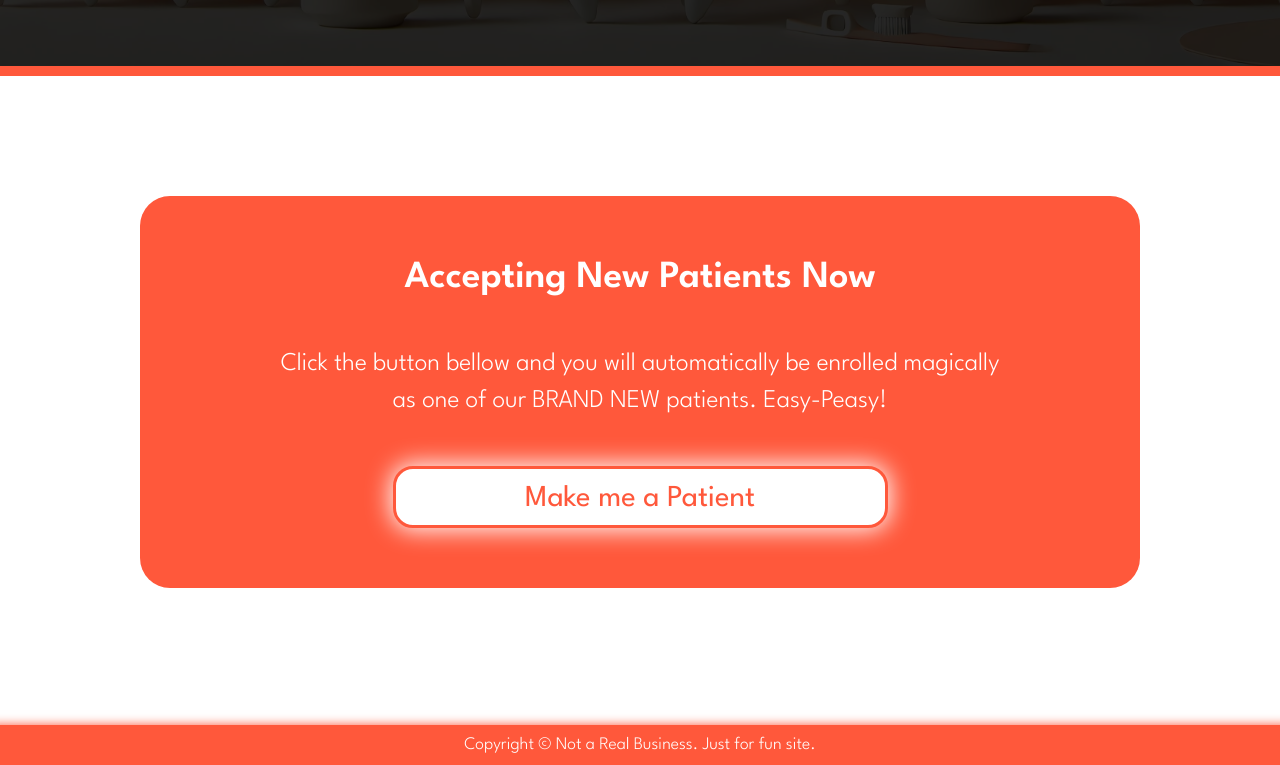
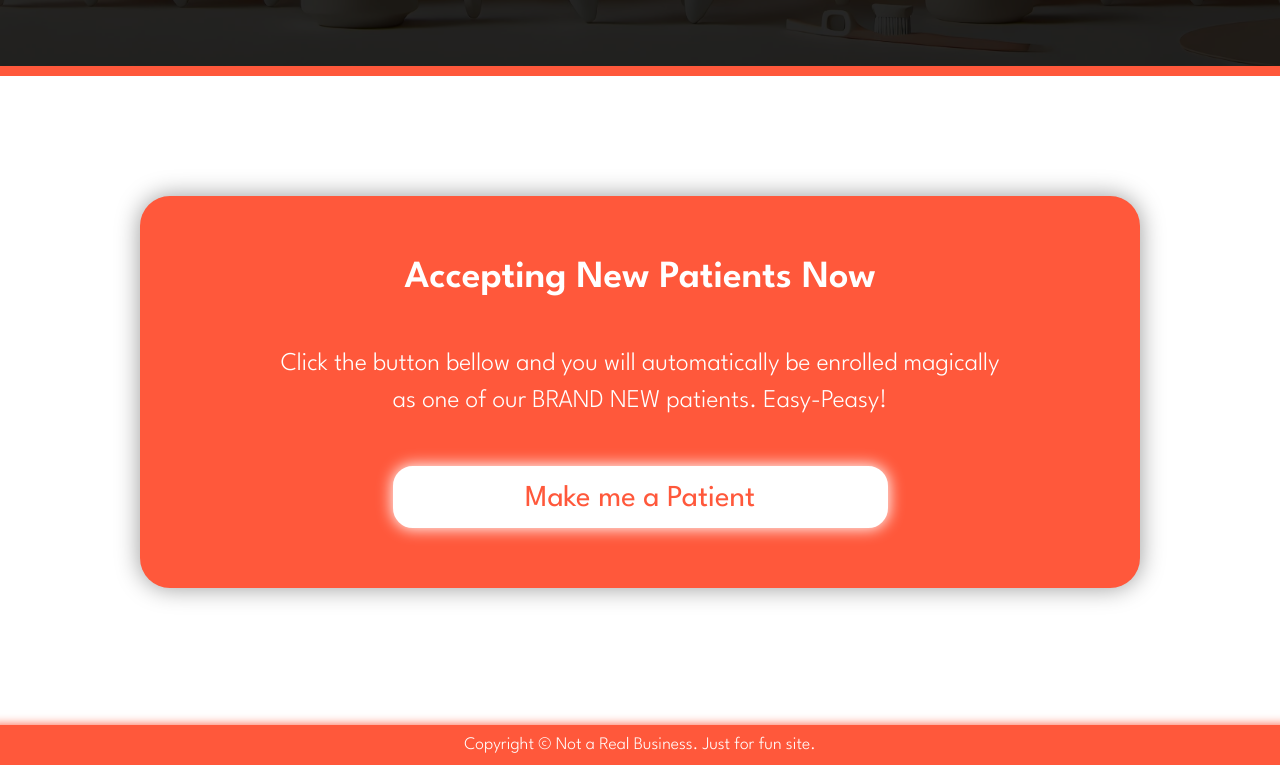
Before and after one commit to JasonY199/the-odin-project, a plain HTML site: page index.html in a window 1280 px wide. In both pictures the pointer is over the button "Make me a Patient". Shown: the part 2180-2945 px from the top of the page. Drawn offline with Linux system fonts and the light colour scheme.

Commit message:
Add shadow to new patient card, adjust button visuals

```diff
--- a/styles.css
+++ b/styles.css
@@ -246,6 +246,7 @@ ul {
   text-align: center;
   align-items: center;
   border-radius: 30px;
+  box-shadow: 0 0 25px rgba(0, 0, 0, 0.4);
 }
 
 /* Overriding default section title values */
@@ -276,13 +277,14 @@ ul {
   border: 3px solid var(--white-color);
   border-radius: 20px;
   min-width: 55%;
+  box-shadow: 0 0 10px var(--white-color);
 }
 
 #patient-card button:hover {
   color: var(--orange-color);
   background-color: var(--white-color);
-  border-color: var(--orange-color);
-  box-shadow: 0px 0px 25px 2px var(--white-color);
+  border-color: var(--white-color);
+  box-shadow: 0px 0px 15px 1px var(--white-color);
 }
 
 #footer-section {
```
